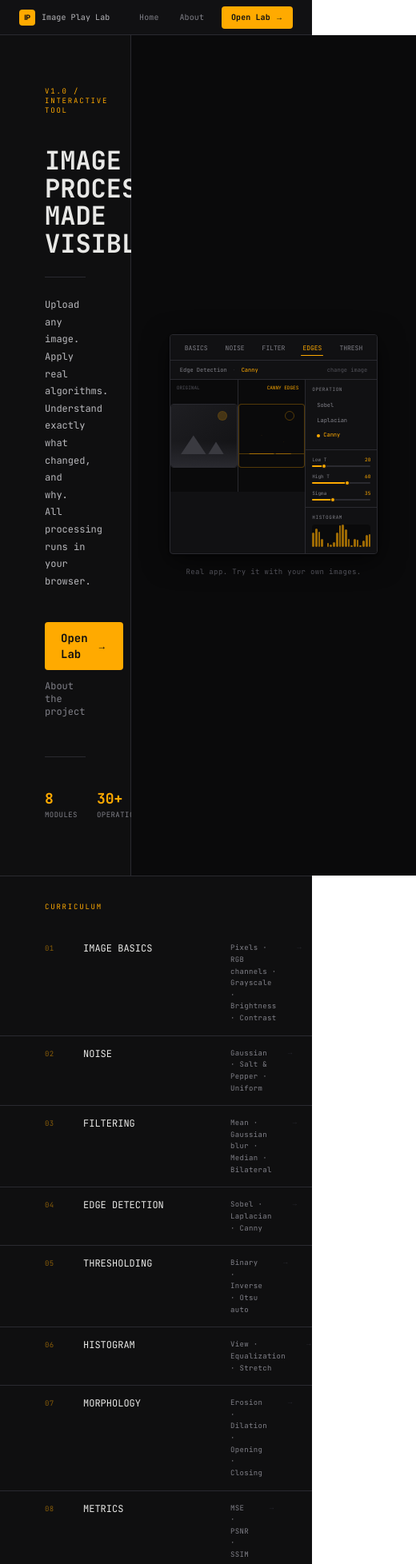
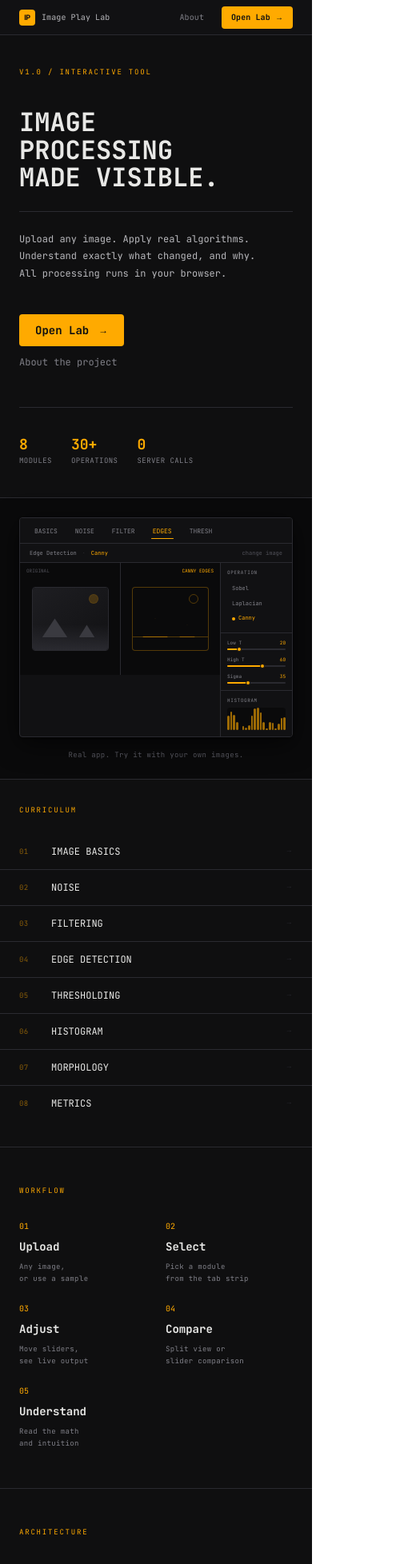
Before and after one commit to SnakkAttack/imageplaylab, a Next.js app: page / in a window 390 px wide. Shown: the top 1956 px of the page at 80% size, 520 px wide, since content can reach past the window. Built offline with nearby package versions, Linux system fonts and the light colour scheme.

Commit message:
Updating mobile layout/functionality

```diff
--- a/app/globals.css
+++ b/app/globals.css
@@ -15,7 +15,7 @@
     text-rendering: optimizeLegibility;
   }
 
-  /* ── Range inputs — amber accent ─────────────────────── */
+  /* ── Range inputs: amber accent ─────────────────────── */
   input[type="range"] {
     -webkit-appearance: none;
     appearance: none;
@@ -97,7 +97,7 @@
     border-radius: 2px;
   }
 
-  /* Amber text glow — used sparingly */
+  /* Amber text glow, use sparingly */
   .text-glow {
     text-shadow: 0 0 8px rgba(255,170,0,0.4);
   }
--- a/app/page.tsx
+++ b/app/page.tsx
@@ -141,10 +141,10 @@ export default function HomePage() {
       <Header />
 
       {/* ── Hero: asymmetric editorial split ───────────────── */}
-      <section className="flex min-h-[calc(100vh-44px)] border-b border-night-400">
+      <section className="flex flex-col md:flex-row min-h-[calc(100vh-44px)] border-b border-night-400">
 
         {/* Left: typographic statement */}
-        <div className="w-[42%] flex flex-col justify-center px-14 py-16 border-r border-night-400">
+        <div className="w-full md:w-[42%] flex flex-col justify-center px-6 md:px-14 py-10 md:py-16 border-b md:border-b-0 md:border-r border-night-400">
           <span className="font-mono text-3xs text-amber uppercase tracking-[0.2em] mb-10">
             v1.0 / Interactive Tool
           </span>
@@ -195,7 +195,7 @@ export default function HomePage() {
         </div>
 
         {/* Right: app preview */}
-        <div className="flex-1 flex items-center justify-center p-12 bg-night-900">
+        <div className="flex-1 flex items-center justify-center p-6 md:p-12 bg-night-900">
           <div className="w-full max-w-md">
             <LabMockup />
             <p className="font-mono text-3xs text-night-200 text-center mt-4">
@@ -207,22 +207,22 @@ export default function HomePage() {
 
       {/* ── Module manifest ──────────────────────────────────── */}
       <section className="border-b border-night-400">
-        <div className="px-14 py-8">
+        <div className="px-6 md:px-14 py-8">
           <p className="font-mono text-3xs text-amber uppercase tracking-[0.2em] mb-6">Curriculum</p>
           <div className="flex flex-col">
             {MODULES.map((m, i) => (
               <Link
                 href="/lab"
                 key={m.n}
-                className="group flex items-start gap-6 py-3.5 border-b border-night-400 last:border-0 hover:bg-night-700 -mx-14 px-14 transition-colors"
+                className="group flex items-start gap-4 md:gap-6 py-3.5 border-b border-night-400 last:border-0 hover:bg-night-700 -mx-6 px-6 md:-mx-14 md:px-14 transition-colors"
               >
                 <span className="font-mono text-3xs text-amber/50 group-hover:text-amber transition-colors w-6 shrink-0 mt-0.5">
                   {m.n}
                 </span>
-                <span className="font-mono text-xs text-night group-hover:text-amber transition-colors w-40 shrink-0">
+                <span className="font-mono text-xs text-night group-hover:text-amber transition-colors w-28 md:w-40 shrink-0">
                   {m.name}
                 </span>
-                <span className="font-mono text-3xs text-night-100 group-hover:text-night-50 transition-colors leading-relaxed">
+                <span className="font-mono text-3xs text-night-100 group-hover:text-night-50 transition-colors leading-relaxed hidden sm:block">
                   {m.ops.join("  ·  ")}
                 </span>
                 <span className="ml-auto font-mono text-3xs text-night-400 group-hover:text-amber transition-colors">→</span>
@@ -234,9 +234,9 @@ export default function HomePage() {
 
       {/* ── How it works ─────────────────────────────────────── */}
       <section className="border-b border-night-400">
-        <div className="px-14 py-12">
+        <div className="px-6 md:px-14 py-12">
           <p className="font-mono text-3xs text-amber uppercase tracking-[0.2em] mb-8">Workflow</p>
-          <div className="grid grid-cols-5 gap-0 divide-x divide-night-400">
+          <div className="grid grid-cols-2 sm:grid-cols-5 gap-6 sm:gap-0 sm:divide-x sm:divide-night-400">
             {[
               { n: "01", label: "Upload",    sub: "Any image,\nor use a sample" },
               { n: "02", label: "Select",    sub: "Pick a module\nfrom the tab strip" },
@@ -244,7 +244,7 @@ export default function HomePage() {
               { n: "04", label: "Compare",   sub: "Split view or\nslider comparison" },
               { n: "05", label: "Understand", sub: "Read the math\nand intuition" },
             ].map((step) => (
-              <div key={step.n} className="flex flex-col gap-3 px-6 first:pl-0 last:pr-0">
+              <div key={step.n} className="flex flex-col gap-2 sm:gap-3 sm:px-6 sm:first:pl-0 sm:last:pr-0">
                 <span className="font-mono text-2xs text-amber">{step.n}</span>
                 <span className="font-mono text-sm font-bold text-night">{step.label}</span>
                 <span className="font-mono text-3xs text-night-100 leading-relaxed whitespace-pre-line">{step.sub}</span>
@@ -256,7 +256,7 @@ export default function HomePage() {
 
       {/* ── Technical spec ───────────────────────────────────── */}
       <section className="border-b border-night-400">
-        <div className="px-14 py-12 grid grid-cols-2 gap-16">
+        <div className="px-6 md:px-14 py-12 grid grid-cols-1 md:grid-cols-2 gap-8 md:gap-16">
           <div>
             <p className="font-mono text-3xs text-amber uppercase tracking-[0.2em] mb-6">Architecture</p>
             <div className="flex flex-col gap-0 divide-y divide-night-400">
@@ -299,7 +299,7 @@ export default function HomePage() {
       </section>
 
       {/* ── CTA ──────────────────────────────────────────────── */}
-      <section className="px-14 py-16 flex items-center justify-between">
+      <section className="px-6 md:px-14 py-12 md:py-16 flex flex-col md:flex-row items-start md:items-center gap-6 md:gap-0 justify-between">
         <div>
           <p className="font-mono text-3xs text-amber uppercase tracking-[0.2em] mb-3">Ready?</p>
           <p className="font-mono text-2xl font-bold text-night leading-tight">
--- a/components/lab/LabShell.tsx
+++ b/components/lab/LabShell.tsx
@@ -145,10 +145,10 @@ export function LabShell() {
       />
 
       {/* Main content */}
-      <div className="flex-1 grid grid-cols-[1fr_240px] min-h-0 divide-x divide-night-400">
+      <div className="flex-1 flex flex-col md:grid md:grid-cols-[1fr_240px] min-h-0 divide-y md:divide-y-0 md:divide-x divide-night-400">
 
         {/* ── Center: image workspace ──────────────────────────── */}
-        <main className="flex flex-col min-h-0">
+        <main className="flex flex-col min-h-0 flex-1 md:flex-none">
           {hasImage ? (
             <>
               {/* Status bar */}
@@ -178,7 +178,7 @@ export function LabShell() {
         </main>
 
         {/* ── Right: instrument panel ──────────────────────────── */}
-        <aside className="flex flex-col overflow-y-auto scrollbar-dark bg-night-700 divide-y divide-night-400">
+        <aside className="flex flex-col overflow-y-auto scrollbar-dark bg-night-700 divide-y divide-night-400 h-72 md:h-auto shrink-0 md:shrink">
 
           {/* Controls */}
           <div className="p-4">
--- a/components/layout/Header.tsx
+++ b/components/layout/Header.tsx
@@ -38,7 +38,7 @@ export function Header({ lab = false }: HeaderProps) {
       </Link>
       <div className="flex-1" />
       <nav className="flex items-center gap-0.5">
-        <Link href="/"     className="h-7 px-3 flex items-center font-mono text-2xs text-night-100 hover:text-night transition-colors rounded">Home</Link>
+        <Link href="/"     className="hidden sm:flex h-7 px-3 items-center font-mono text-2xs text-night-100 hover:text-night transition-colors rounded">Home</Link>
         <Link href="/about" className="h-7 px-3 flex items-center font-mono text-2xs text-night-100 hover:text-night transition-colors rounded">About</Link>
         <Link href="/lab"
           className="ml-2 h-7 px-3 flex items-center font-mono text-2xs font-bold text-night-800 bg-amber hover:bg-amber-100 transition-colors rounded"
```
Also changed, not shown: app/about/page.tsx (+8 -8 lines).
